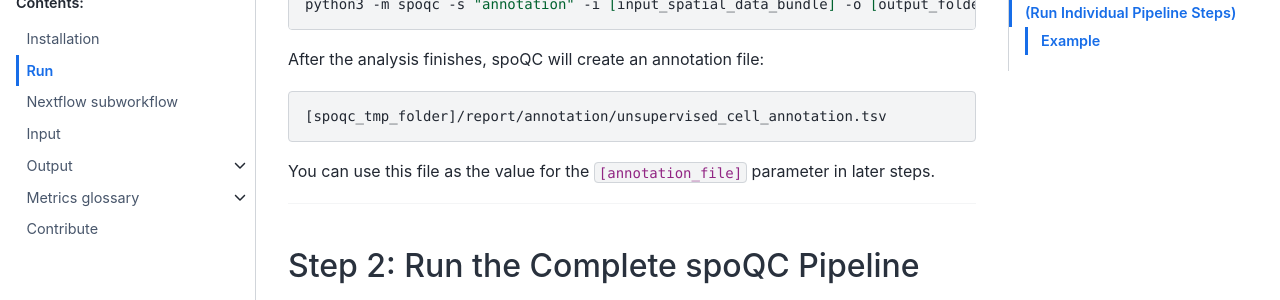
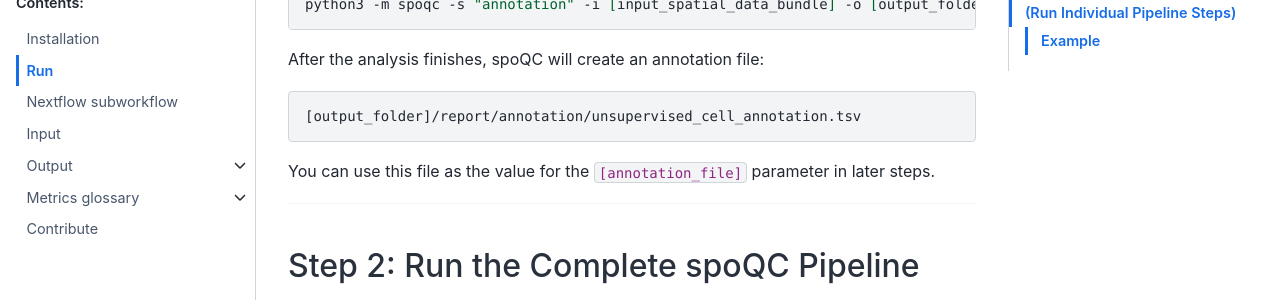
Before and after one commit to heylf/spoQC, a Sphinx documentation site: the page built from docs/source/run.md, in a window 1280 px wide and 900 px high, scrolled down 484 px. Shown: the part 152-452 px from the top of the window. Built offline with Sphinx 7.4.7 and the Sphinx Book theme 1.1.4, drawn with Linux system fonts in a browser that asks for light colours.

Commit message:
change to run.md

````diff
--- a/docs/source/run.md
+++ b/docs/source/run.md
@@ -21,7 +21,7 @@ python3 -m spoqc -s "annotation" -i [input_spatial_data_bundle] -o [output_folde
 After the analysis finishes, spoQC will create an annotation file:
 
 ```text
-[spoqc_tmp_folder]/report/annotation/unsupervised_cell_annotation.tsv
+[output_folder]/report/annotation/unsupervised_cell_annotation.tsv
 ```
 
 You can use this file as the value for the `[annotation_file]` parameter in later steps.
````
